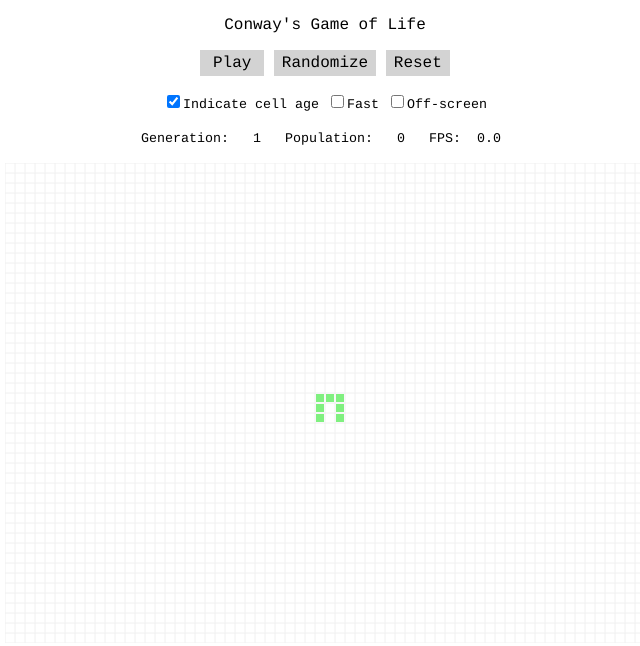
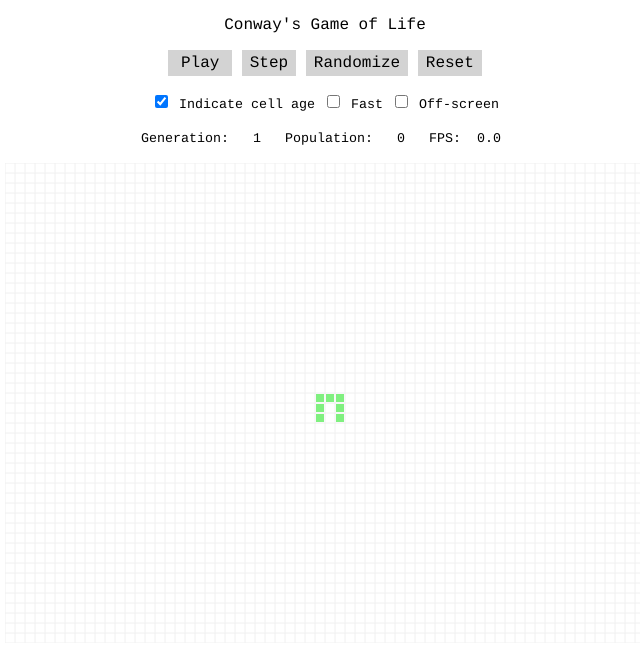
Before and after one commit to werediver/life-js, a plain HTML site: page life.html in a window 1280 px wide. Shown: the whole page, without its empty margins (315-955 px from the left). Drawn offline with Linux system fonts and the light colour scheme.

Commit message:
An intermediate commit with some stylistic changes. Working on STEP-button.

```diff
--- a/js/life.js
+++ b/js/life.js
@@ -78,6 +78,10 @@ var Life = (function () {
 	return Life;
 })();
 
+function addCssClass(element, cssClassName) {
+
+}
+
 var life = null;
 
 function init() {
@@ -86,6 +90,7 @@ function init() {
 
 		// Buttons
 		play:      document.getElementById("life-play"),
+		step:      document.getElementById("life-step"),
 		randomize: document.getElementById("life-randomize"),
 		reset:     document.getElementById("life-reset"),
 
@@ -124,6 +129,13 @@ function init() {
 			ui.play.innerHTML = "Play";
 			life.pause();
 		}
+	});
+
+	ui.step.addEventListener("click", function () {
+		life.core.step();
+		life.refresh();
+		// TODO: Make some utility functions.
+		this.className += " life-button-disabled";
 	});
 
 	ui.randomize.addEventListener("click", function () {
--- a/life.css
+++ b/life.css
@@ -3,19 +3,30 @@ body {
 	text-align: center;
 }
 
-#life-play {
+.life-play-button {
 	display: inline-block;
 	width: 3em;
 }
 
-#life-play, #life-randomize, #life-reset {
+.life-button {
 	cursor: pointer;
 	padding: 0.25em 0.5em;
 	background-color: lightgray;
 }
 
-#life-play:hover, #life-randomize:hover, #life-reset:hover {
+.life-button:hover {
 	background-color: #80F080;
+}
+
+.life-button-disabled {
+	cursor: default;
+	color: gray;
+	background-color: lightgray;
+}
+
+.life-button-disabled:hover {
+	cursor: default;
+	background-color: lightgray;
 }
 
 #life-generation, #life-population, #life-fps {
--- a/life.html
+++ b/life.html
@@ -14,14 +14,24 @@
 	<body onload="init()">
 		<p>Conway's Game of Life</p>
 		<p>
-			<span id="life-play">Play</span>
-			<span id="life-randomize">Randomize</span>
-			<span id="life-reset">Reset</span>
+			<span id="life-play"      class="life-button life-play-button">Play</span>
+			<span id="life-step"      class="life-button">Step</span>
+			<span id="life-randomize" class="life-button">Randomize</span>
+			<span id="life-reset"     class="life-button">Reset</span>
 		</p>
 		<p><small>
-			<input id="life-indicate-age" type="checkbox" checked="checked" />Indicate cell age
-			<input id="life-maxperf" type="checkbox" />Fast
-			<input id="life-offscreen" type="checkbox" />Off-screen
+			<label>
+				<input id="life-indicate-age" type="checkbox" checked="checked" />
+				Indicate cell age
+			</label>
+			<label>
+				<input id="life-maxperf" type="checkbox" />
+				Fast
+			</label>
+			<label>
+				<input id="life-offscreen" type="checkbox" />
+				Off-screen
+			</label>
 		</small></p>
 		<p><small>
 			Generation: <span id="life-generation">1</span>
```
